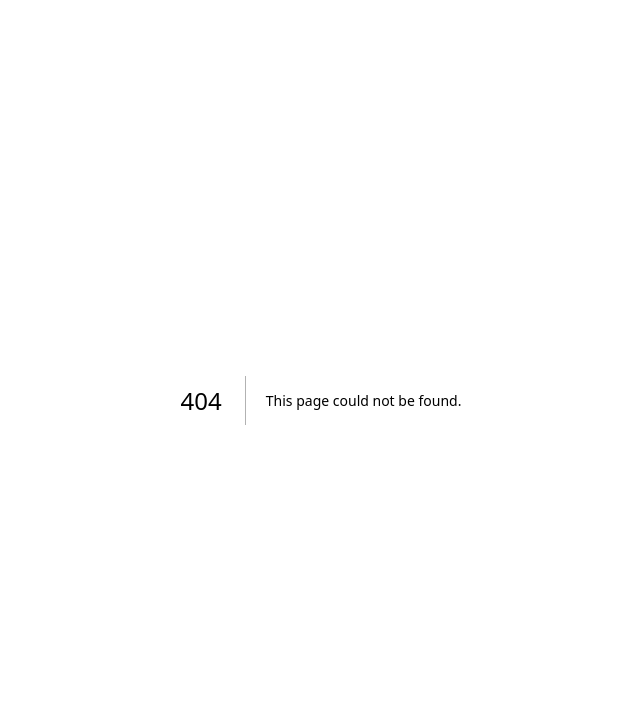
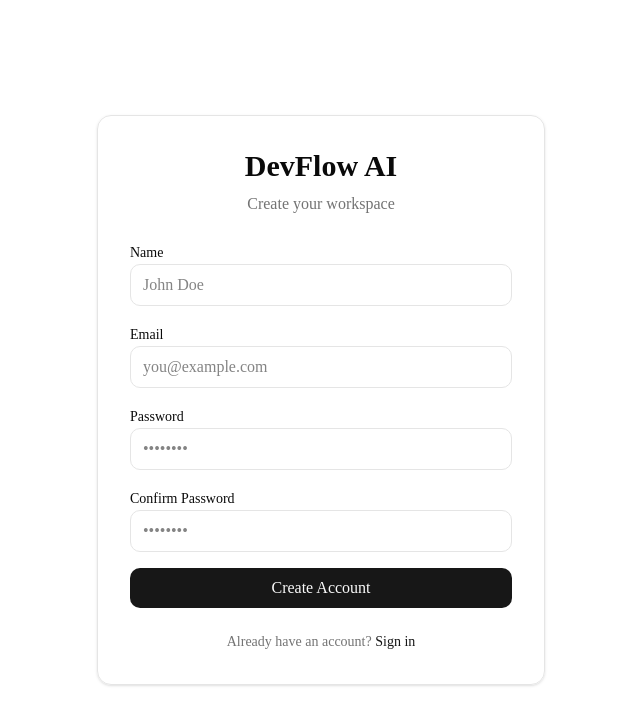
Before and after one commit to Ahtisham992/DevFlowAI, a Next.js app in the folder apps/web/: page /register in a window 1280 px wide. Before the commit this address had no page. Shown: the top 724 px of the page, without its empty margins (319-959 px from the left). Built offline with nearby package versions, Linux system fonts and the light colour scheme; no server answers.

Commit message:
feat: register page with validation and error handling

```diff
--- /dev/null
+++ b/apps/web/src/app/register/page.tsx
@@ -0,0 +1,149 @@
+'use client';
+
+import { useState } from 'react';
+import { useForm } from 'react-hook-form';
+import { zodResolver } from '@hookform/resolvers/zod';
+import { z } from 'zod';
+import { useRouter } from 'next/navigation';
+import Link from 'next/link';
+import api from '@/lib/axios';
+import { useAuthStore } from '@/store/auth.store';
+
+const registerSchema = z
+    .object({
+        name: z.string().min(2, 'Name must be at least 2 characters'),
+        email: z.string().email('Invalid email address'),
+        password: z.string().min(6, 'Password must be at least 6 characters'),
+        confirmPassword: z.string(),
+    })
+    .refine((data) => data.password === data.confirmPassword, {
+        message: 'Passwords do not match',
+        path: ['confirmPassword'],
+    });
+
+type RegisterForm = z.infer<typeof registerSchema>;
+
+export default function RegisterPage() {
+    const router = useRouter();
+    const { setAuth } = useAuthStore();
+    const [error, setError] = useState('');
+    const [loading, setLoading] = useState(false);
+
+    const {
+        register,
+        handleSubmit,
+        formState: { errors },
+    } = useForm<RegisterForm>({
+        resolver: zodResolver(registerSchema),
+    });
+
+    const onSubmit = async (data: RegisterForm) => {
+        setLoading(true);
+        setError('');
+        try {
+            const { data: authData } = await api.post('/auth/register', {
+                email: data.email,
+                password: data.password,
+                name: data.name,
+            });
+            const { data: userData } = await api.get('/auth/me', {
+                headers: { Authorization: `Bearer ${authData.accessToken}` },
+            });
+            setAuth(userData, authData.accessToken, authData.refreshToken);
+            router.push('/dashboard');
+        } catch (err: unknown) {
+            const message =
+                (err as { response?: { data?: { message?: string } } })?.response?.data
+                    ?.message ?? 'Registration failed. Please try again.';
+            setError(typeof message === 'string' ? message : 'Registration failed.');
+        } finally {
+            setLoading(false);
+        }
+    };
+
+    return (
+        <div className="min-h-screen flex items-center justify-center bg-background">
+            <div className="w-full max-w-md p-8 space-y-6 border rounded-xl shadow-sm">
+                <div className="space-y-2 text-center">
+                    <h1 className="text-3xl font-bold">DevFlow AI</h1>
+                    <p className="text-muted-foreground">Create your workspace</p>
+                </div>
+
+                <form onSubmit={handleSubmit(onSubmit)} className="space-y-4">
+                    <div className="space-y-2">
+                        <label className="text-sm font-medium">Name</label>
+                        <input
+                            {...register('name')}
+                            type="text"
+                            placeholder="John Doe"
+                            className="w-full px-3 py-2 border rounded-lg bg-background focus:outline-none focus:ring-2 focus:ring-primary"
+                        />
+                        {errors.name && (
+                            <p className="text-sm text-red-500">{errors.name.message}</p>
+                        )}
+                    </div>
+
+                    <div className="space-y-2">
+                        <label className="text-sm font-medium">Email</label>
+                        <input
+                            {...register('email')}
+                            type="email"
+                            placeholder="you@example.com"
+                            className="w-full px-3 py-2 border rounded-lg bg-background focus:outline-none focus:ring-2 focus:ring-primary"
+                        />
+                        {errors.email && (
+                            <p className="text-sm text-red-500">{errors.email.message}</p>
+                        )}
+                    </div>
+
+                    <div className="space-y-2">
+                        <label className="text-sm font-medium">Password</label>
+                        <input
+                            {...register('password')}
+                            type="password"
+                            placeholder="••••••••"
+                            className="w-full px-3 py-2 border rounded-lg bg-background focus:outline-none focus:ring-2 focus:ring-primary"
+                        />
+                        {errors.password && (
+                            <p className="text-sm text-red-500">{errors.password.message}</p>
+                        )}
+                    </div>
+
+                    <div className="space-y-2">
+                        <label className="text-sm font-medium">Confirm Password</label>
+                        <input
+                            {...register('confirmPassword')}
+                            type="password"
+                            placeholder="••••••••"
+                            className="w-full px-3 py-2 border rounded-lg bg-background focus:outline-none focus:ring-2 focus:ring-primary"
+                        />
+                        {errors.confirmPassword && (
+                            <p className="text-sm text-red-500">
+                                {errors.confirmPassword.message}
+                            </p>
+                        )}
+                    </div>
+
+                    {error && (
+                        <p className="text-sm text-red-500 text-center">{error}</p>
+                    )}
+
+                    <button
+                        type="submit"
+                        disabled={loading}
+                        className="w-full py-2 px-4 bg-primary text-primary-foreground rounded-lg font-medium hover:opacity-90 disabled:opacity-50 transition"
+                    >
+                        {loading ? 'Creating account...' : 'Create Account'}
+                    </button>
+                </form>
+
+                <p className="text-center text-sm text-muted-foreground">
+                    Already have an account?{' '}
+                    <Link href="/login" className="text-primary hover:underline">
+                        Sign in
+                    </Link>
+                </p>
+            </div>
+        </div>
+    );
+}
```
